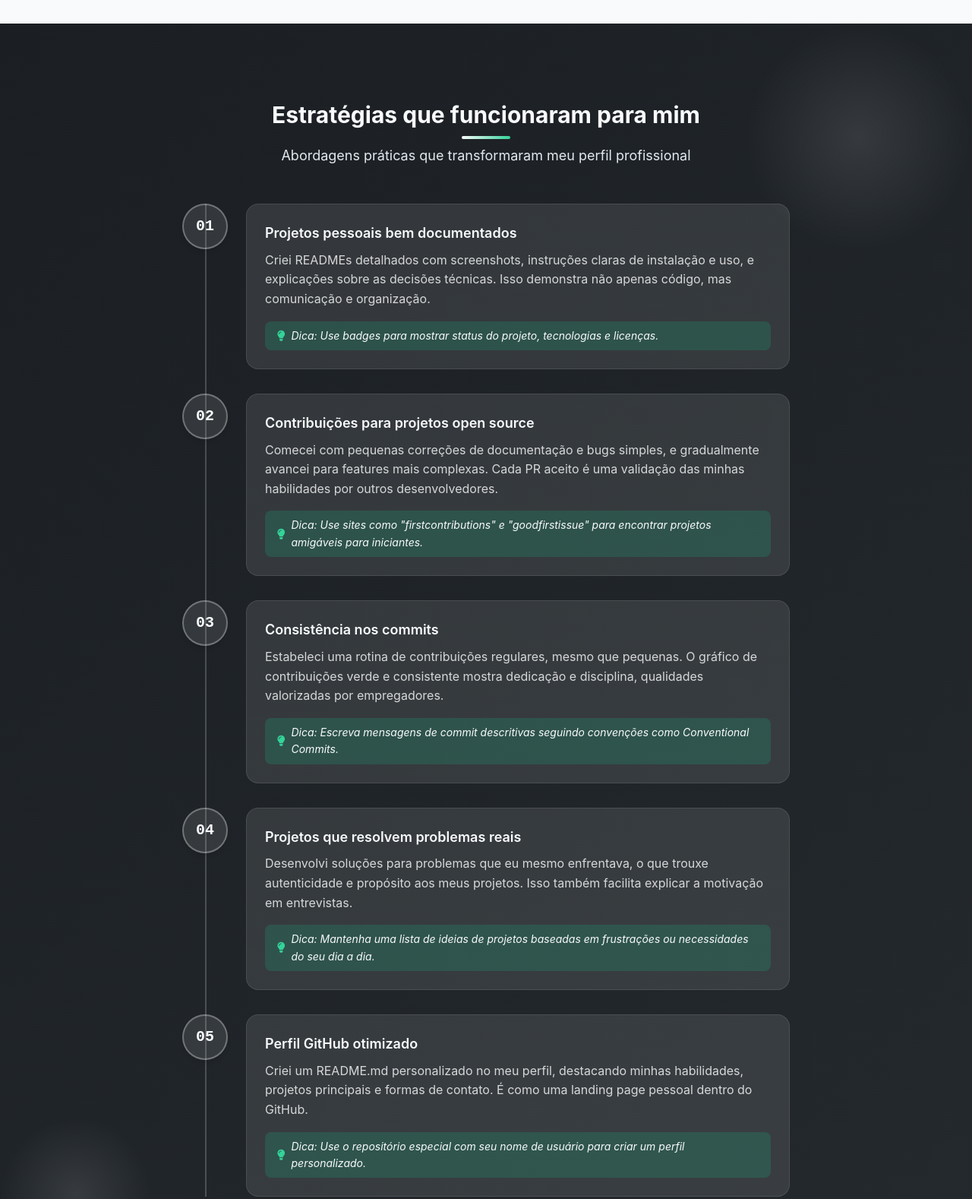
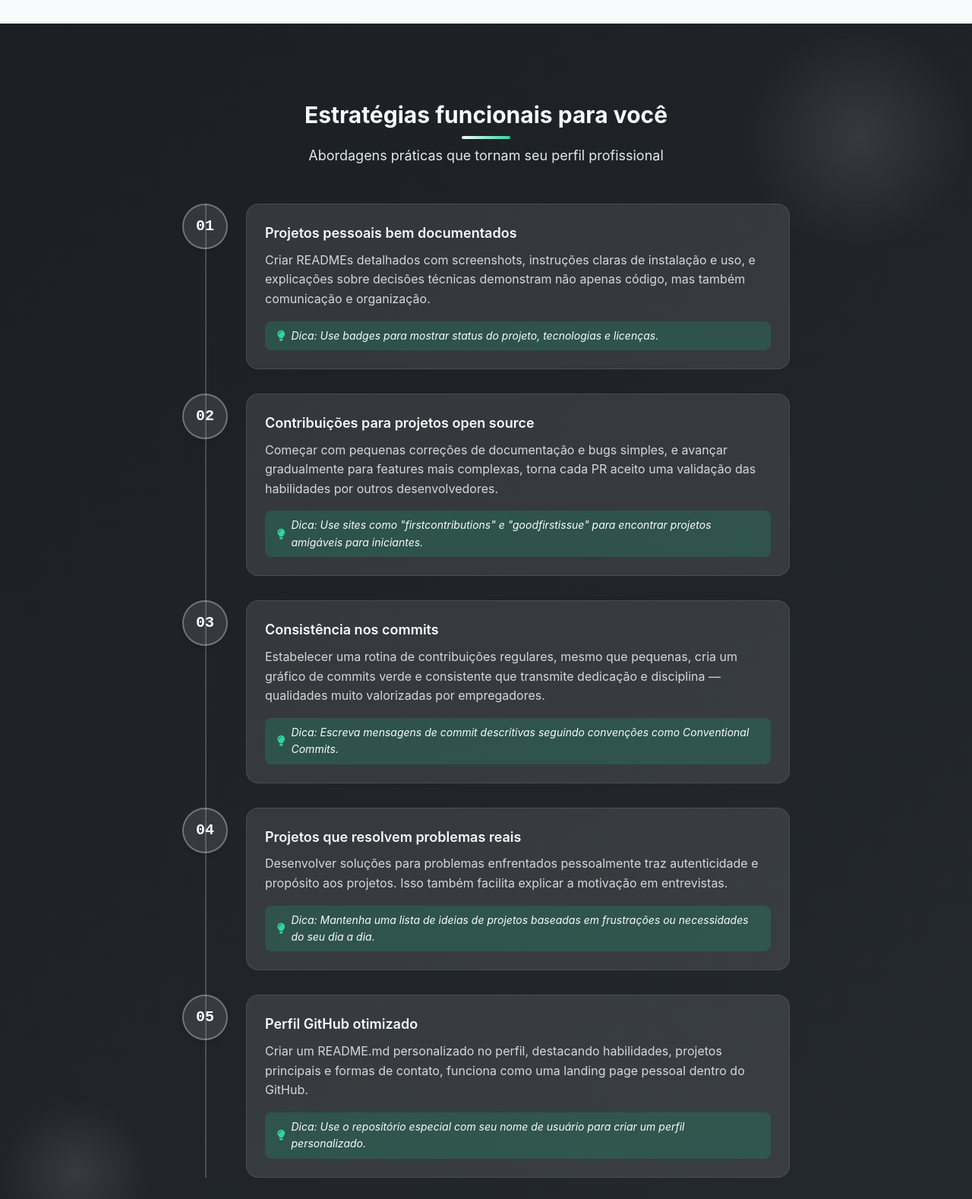
Before and after one commit to carlossant77/github-dev, a plain HTML site: page index.html in a window 1280 px wide. Shown: the part 1520-3098 px from the top of the page at 76% size. Drawn offline with Linux system fonts and the light colour scheme.

Commit message:
Update index.html

```diff
--- a/index.html
+++ b/index.html
@@ -104,15 +104,15 @@
     <!-- Estratégias Section -->
     <section id="estrategias" class="strategies">
         <div class="strategies__container">
-            <h2 class="section-title section-title--light">Estratégias que funcionaram para mim</h2>
-            <p class="section-subtitle section-subtitle--light">Abordagens práticas que transformaram meu perfil profissional</p>
+            <h2 class="section-title section-title--light">Estratégias funcionais para você</h2>
+            <p class="section-subtitle section-subtitle--light">Abordagens práticas que tornam seu perfil profissional</p>
 
             <div class="strategies__timeline">
                 <div class="strategies__item">
                     <div class="strategies__item-number">01</div>
                     <div class="strategies__item-content">
                         <h3 class="strategies__item-title">Projetos pessoais bem documentados</h3>
-                        <p class="strategies__item-text">Criei READMEs detalhados com screenshots, instruções claras de instalação e uso, e explicações sobre as decisões técnicas. Isso demonstra não apenas código, mas comunicação e organização.</p>
+                        <p class="strategies__item-text">Criar READMEs detalhados com screenshots, instruções claras de instalação e uso, e explicações sobre decisões técnicas demonstram não apenas código, mas também comunicação e organização.</p>
                         <div class="strategies__item-tip">
                             <span class="strategies__item-tip-icon"><i class="fas fa-lightbulb"></i></span>
                             <span class="strategies__item-tip-text">Dica: Use badges para mostrar status do projeto, tecnologias e licenças.</span>
@@ -124,7 +124,7 @@
                     <div class="strategies__item-number">02</div>
                     <div class="strategies__item-content">
                         <h3 class="strategies__item-title">Contribuições para projetos open source</h3>
-                        <p class="strategies__item-text">Comecei com pequenas correções de documentação e bugs simples, e gradualmente avancei para features mais complexas. Cada PR aceito é uma validação das minhas habilidades por outros desenvolvedores.</p>
+                        <p class="strategies__item-text">Começar com pequenas correções de documentação e bugs simples, e avançar gradualmente para features mais complexas, torna cada PR aceito uma validação das habilidades por outros desenvolvedores.</p>
                         <div class="strategies__item-tip">
                             <span class="strategies__item-tip-icon"><i class="fas fa-lightbulb"></i></span>
                             <span class="strategies__item-tip-text">Dica: Use sites como "firstcontributions" e "goodfirstissue" para encontrar projetos amigáveis para iniciantes.</span>
@@ -136,7 +136,7 @@
                     <div class="strategies__item-number">03</div>
                     <div class="strategies__item-content">
                         <h3 class="strategies__item-title">Consistência nos commits</h3>
-                        <p class="strategies__item-text">Estabeleci uma rotina de contribuições regulares, mesmo que pequenas. O gráfico de contribuições verde e consistente mostra dedicação e disciplina, qualidades valorizadas por empregadores.</p>
+                        <p class="strategies__item-text">Estabelecer uma rotina de contribuições regulares, mesmo que pequenas, cria um gráfico de commits verde e consistente que transmite dedicação e disciplina — qualidades muito valorizadas por empregadores.</p>
                         <div class="strategies__item-tip">
                             <span class="strategies__item-tip-icon"><i class="fas fa-lightbulb"></i></span>
                             <span class="strategies__item-tip-text">Dica: Escreva mensagens de commit descritivas seguindo convenções como Conventional Commits.</span>
@@ -148,7 +148,7 @@
                     <div class="strategies__item-number">04</div>
                     <div class="strategies__item-content">
                         <h3 class="strategies__item-title">Projetos que resolvem problemas reais</h3>
-                        <p class="strategies__item-text">Desenvolvi soluções para problemas que eu mesmo enfrentava, o que trouxe autenticidade e propósito aos meus projetos. Isso também facilita explicar a motivação em entrevistas.</p>
+                        <p class="strategies__item-text">Desenvolver soluções para problemas enfrentados pessoalmente traz autenticidade e propósito aos projetos. Isso também facilita explicar a motivação em entrevistas.</p>
                         <div class="strategies__item-tip">
                             <span class="strategies__item-tip-icon"><i class="fas fa-lightbulb"></i></span>
                             <span class="strategies__item-tip-text">Dica: Mantenha uma lista de ideias de projetos baseadas em frustrações ou necessidades do seu dia a dia.</span>
@@ -160,7 +160,7 @@
                     <div class="strategies__item-number">05</div>
                     <div class="strategies__item-content">
                         <h3 class="strategies__item-title">Perfil GitHub otimizado</h3>
-                        <p class="strategies__item-text">Criei um README.md personalizado no meu perfil, destacando minhas habilidades, projetos principais e formas de contato. É como uma landing page pessoal dentro do GitHub.</p>
+                        <p class="strategies__item-text">Criar um README.md personalizado no perfil, destacando habilidades, projetos principais e formas de contato, funciona como uma landing page pessoal dentro do GitHub.</p>
                         <div class="strategies__item-tip">
                             <span class="strategies__item-tip-icon"><i class="fas fa-lightbulb"></i></span>
                             <span class="strategies__item-tip-text">Dica: Use o repositório especial com seu nome de usuário para criar um perfil personalizado.</span>
```
